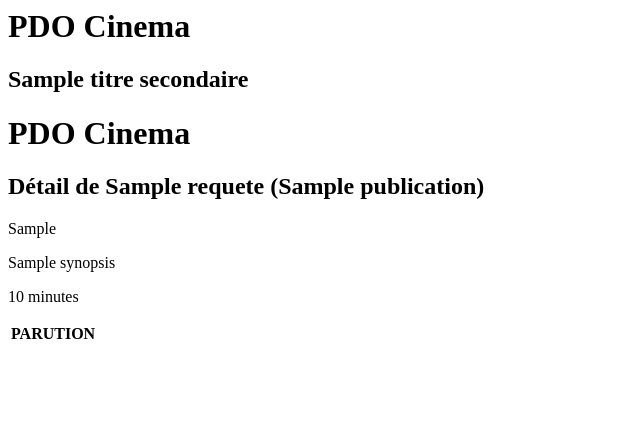
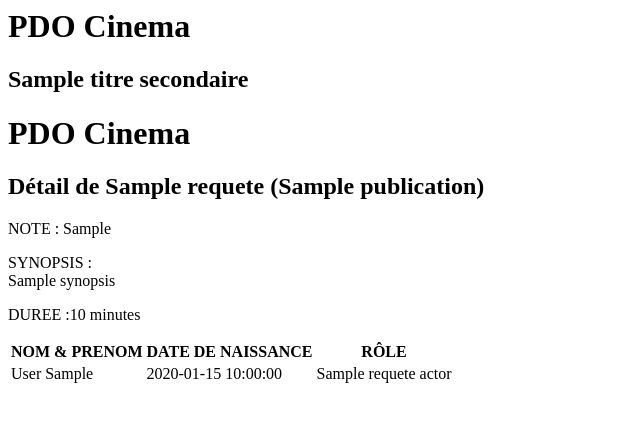
Before and after one commit to AdamZeraoui/MySQL, a PHP site: template Cinema/view/film/detFilms.php in a window 1280 px wide. Shown: the top 422 px of the page, without its empty margins (0-640 px from the left). Run offline with PHP 8.4, Linux system fonts and the light colour scheme; the template is opened without the code that fills it: most values are stand-ins (such as "Sample title", 1, 10 or a date in 2020); lists and menus that the app fills with data are empty.

Commit message:
Update detFilms

```diff
--- a/Cinema/view/film/detFilms.php
+++ b/Cinema/view/film/detFilms.php
@@ -5,15 +5,23 @@
 
     <?php
             $film=$requete->fetch()?>
-            <p><?= $film["r_ranking"]  ?>
-            <br><p><?= $film["synopsis"]  ?>
-            <br><p><?= $film["duration"]  ?> minutes
+            <p>NOTE : <?= $film["r_ranking"]  ?>
+            <br><p>SYNOPSIS : <br><?= $film["synopsis"]  ?>
+            <br><p>DUREE :<?= $film["duration"]  ?> minutes
         <tr>
-            <th>PARUTION</th>
+            <th>NOM & PRENOM</th>
+            <th>DATE DE NAISSANCE</th>
+            <th>RÔLE</th>
         </tr>
     </thead>
     <tbody>
-
+    <?php
+            foreach($requeteActor->fetchALL() as $actor){?><tr>
+                    <td><?= $actor["last_name"].' '.$actor["first_name"] ?></td>
+                    <td><?= $actor["fr_birthday"]  ?></td>
+                    <td><?= $actor["role_name"]  ?></td>
+                </tr>
+        <?php   } ?>
     </tbody>
 </table>
 
```
Also changed, not shown: Cinema/controller/CinemaController.php (+10 -1 lines).
